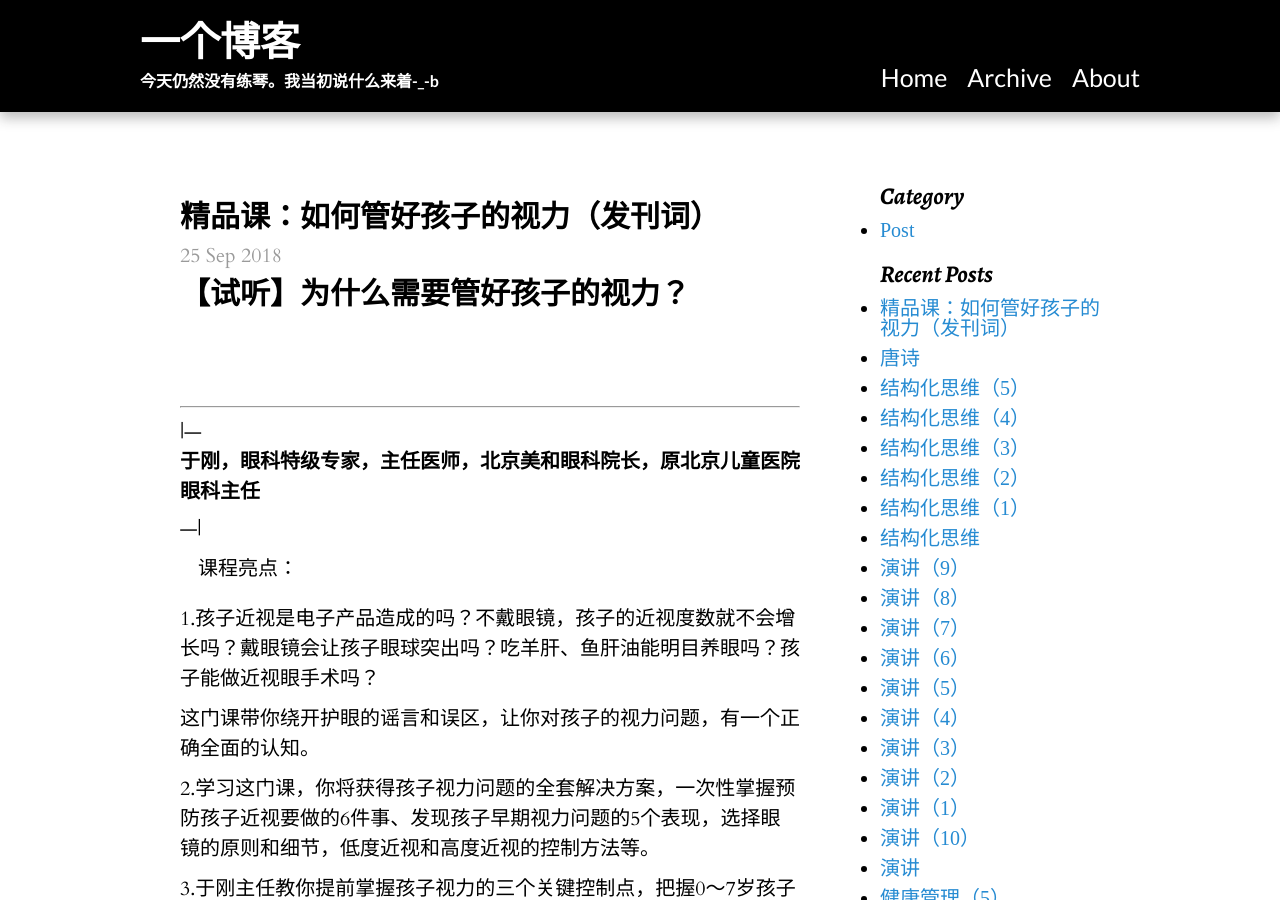
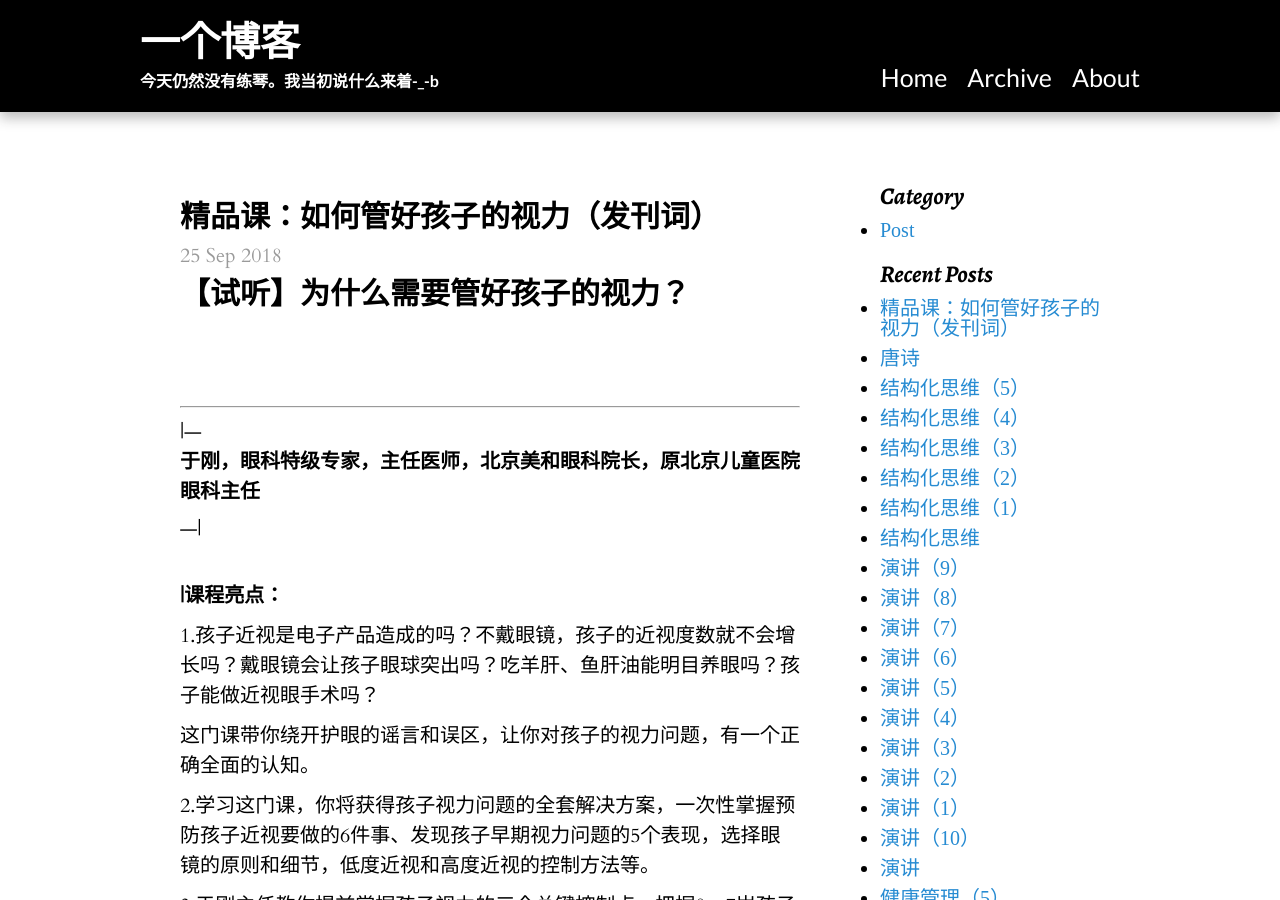
Before and after one commit to xjxuyang/xjxuyang.github.io, a Jekyll site: the page built from _posts/2018-09-25-如何管好孩子的视力（0）.md, in a window 1280 px wide and 900 px high. Built offline with Jekyll 4.4.1, drawn with Linux system fonts in a browser that asks for light colours; some web fonts are replaced.

Commit message:
Update 2018-09-25-如何管好孩子的视力（0）.md

```diff
--- a/_posts/2018-09-25-如何管好孩子的视力（0）.md
+++ b/_posts/2018-09-25-如何管好孩子的视力（0）.md
@@ -17,7 +17,8 @@
 
 ---|
 
-|课程亮点：
+<br />
+**|课程亮点：**
 
 1.孩子近视是电子产品造成的吗？不戴眼镜，孩子的近视度数就不会增长吗？戴眼镜会让孩子眼球突出吗？吃羊肝、鱼肝油能明目养眼吗？孩子能做近视眼手术吗？
 
@@ -28,8 +29,11 @@
 3.于刚主任教你提前掌握孩子视力的三个关键控制点，把握0～7岁孩子眼睛发育的关键期，成为一个聪明、负责任的家长，管好孩子的视力问题，既有理性的判断，又有科学的对策。
 
 * * *
+<br />
+<br />
+<br />
 ## **【发刊词：如何管好孩子的视力】** ##
-
+* * *
 
 我是一名儿童眼科医生，现在就职于北京美和眼科，干眼科已经36年了，14年前，我筹备组建了北京儿童医院眼科，当了11年眼科主任，十几年下来，我和我的团队，看了超过150万有眼病的孩子。
 
@@ -48,7 +52,9 @@
 如果是高度近视，孩子眼睛的视网膜会特别薄，运动中眼睛受伤的几率更大，所以我也要特别提醒你，如果孩子有高度近视，跳水、蹦极、篮球、拳击、过山车这种比较极端的运动项目，一定要格外慎重。像打篮球这种有伤害动作、跳跃性大的运动，也要做好防护。
 
 **最后**，才是我们眼科医生管的，会有少数人因为病理性高度近视，引发一系列像是眼底出血，视网膜脱落，继发性的白内障，青光眼等等疾病，既危害健康，也不好治疗。
-
+<br />
+<br />
+<br />
 所以，不管是从孩子的形象、心理、运动、健康，还是未来职业发展的种种方面考虑，作为家长，都应该重视孩子的视力管理。
 
 0～7岁是孩子眼睛发育的关键时期，也是很多包括近视在内，多种眼部疾病的治疗黄金期，作为家长，用对方法，持续关注，才能帮孩子尽量去避免、延缓近视的发生。如果不得已，最终近视了，也要尽量能维持低度近视，别发展成高度近视。
@@ -69,7 +75,9 @@
 
 所以，我这门课的初心，是想总结自己多年的临床经验，也结合最新的科学进展，让你对孩子的视力管理，有一个基本全面的认知。尤其对一些常见问题，自己心里有数，知道如何应对，对商家的各种宣传，也能有个基本判断。总之，对孩子好的，家长能参与和干预的事，我都会告诉你。
 
-
+<br />
+<br />
+<br />
 我先来概括介绍一下课程内容：
 
 第一讲，我会告诉你无节制、不间断的近距离用眼和开着灯睡觉，才是导致孩子近视的罪魁祸首。我还和你分享了帮孩子预防近视，家长要做的六件事。其中最重要的是帮孩子养成良好的用眼习惯，合理地控制电子产品的使用，鼓励孩子多做户外运动。
@@ -88,6 +96,8 @@
 第四讲和第五讲，都是我平时出诊的时候，家长问得最多的问题。
 
 通过这五讲的内容，希望你对孩子视力管理有一个基本的了解，遇到问题时，不急不慌，有理性的判断和科学的对策。同时，希望能引起你对孩子视力管理的关注，让我们一起守护好孩子心灵的窗户，让他们从小就拥有一双明亮健康的眼睛，受益终生。
-
+<br />
+<br />
+<br />
 * * *
 **版权归得到App所有，未经许可不得转载。**
```
